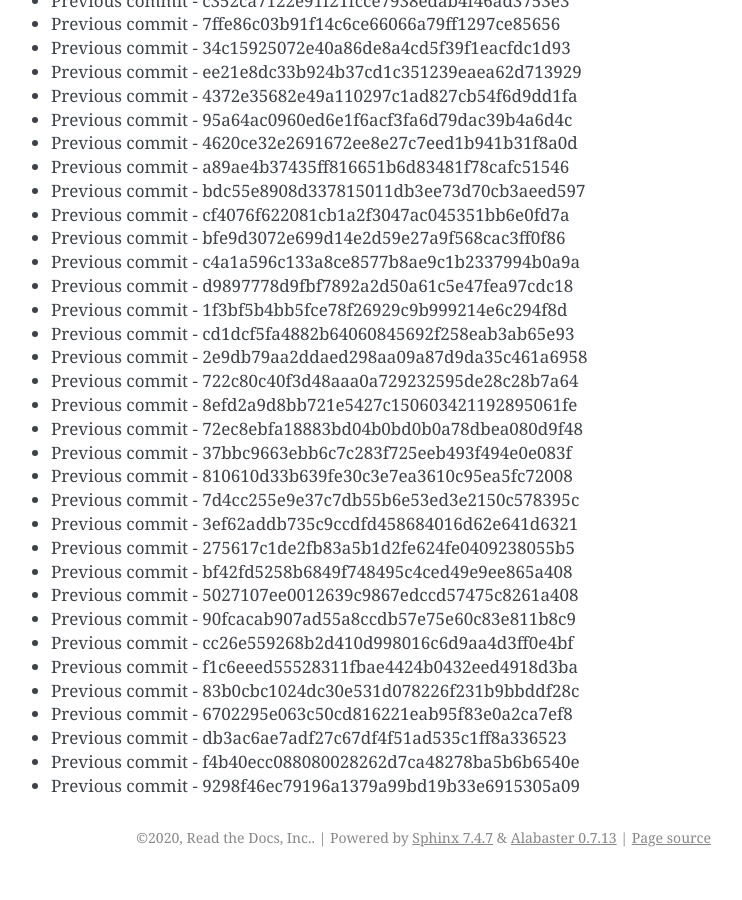
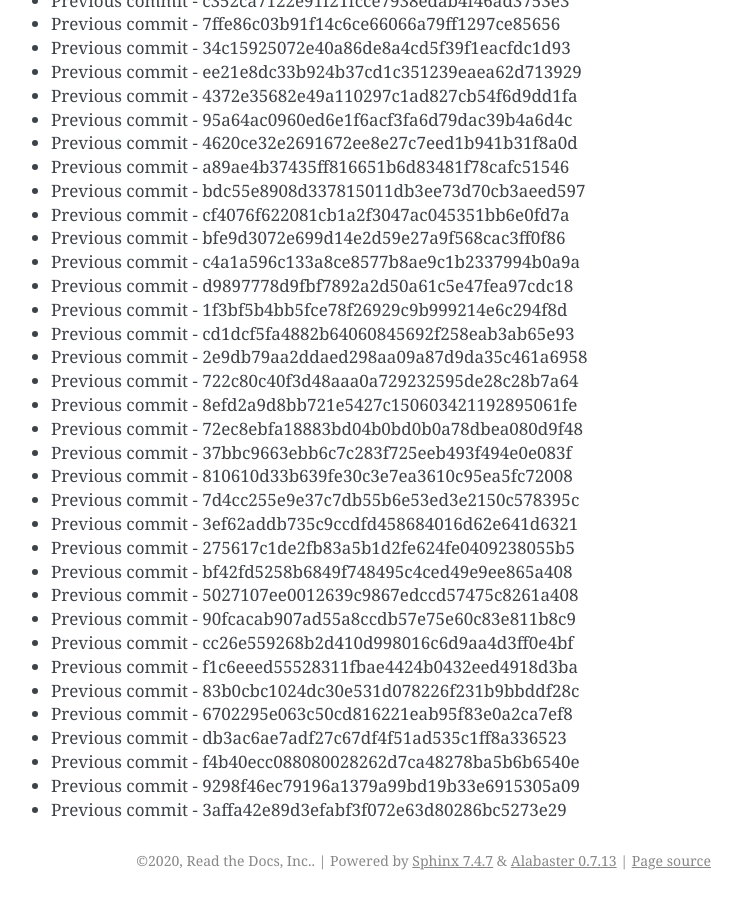
Before and after one commit to readthedocs/rtd-git-stresstest, a Sphinx documentation site: the page built from docs/updates.rst, in a window 1280 px wide and 900 px high, scrolled down 49510 px. Shown: the whole window, without its empty margins (399-1141 px from the left). Built offline with Sphinx 7.4.7, drawn with Linux system fonts in a browser that asks for light colours; before the commit the page ends 50387 px from its top, so only the background shows below that.

Commit message:
Generating commit from previous: 3affa42e89d3efabf3f072e63d80286bc5273e29

```diff
--- a/docs/updates.rst
+++ b/docs/updates.rst
@@ -2112,3 +2112,4 @@ It can be tested for any performance characteristics.
 * Previous commit - db3ac6ae7adf27c67df4f51ad535c1ff8a336523
 * Previous commit - f4b40ecc088080028262d7ca48278ba5b6b6540e
 * Previous commit - 9298f46ec79196a1379a99bd19b33e6915305a09
+* Previous commit - 3affa42e89d3efabf3f072e63d80286bc5273e29
```
